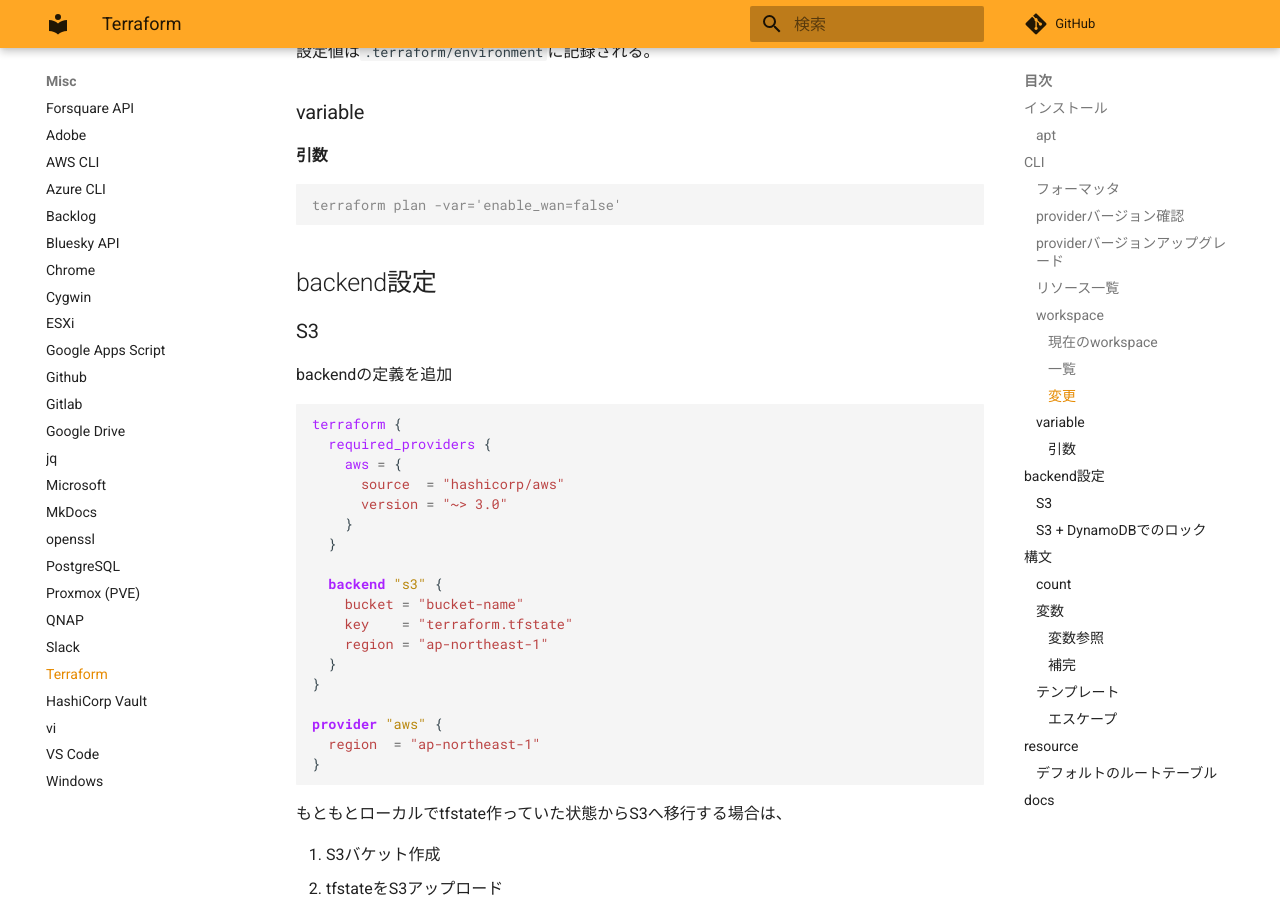
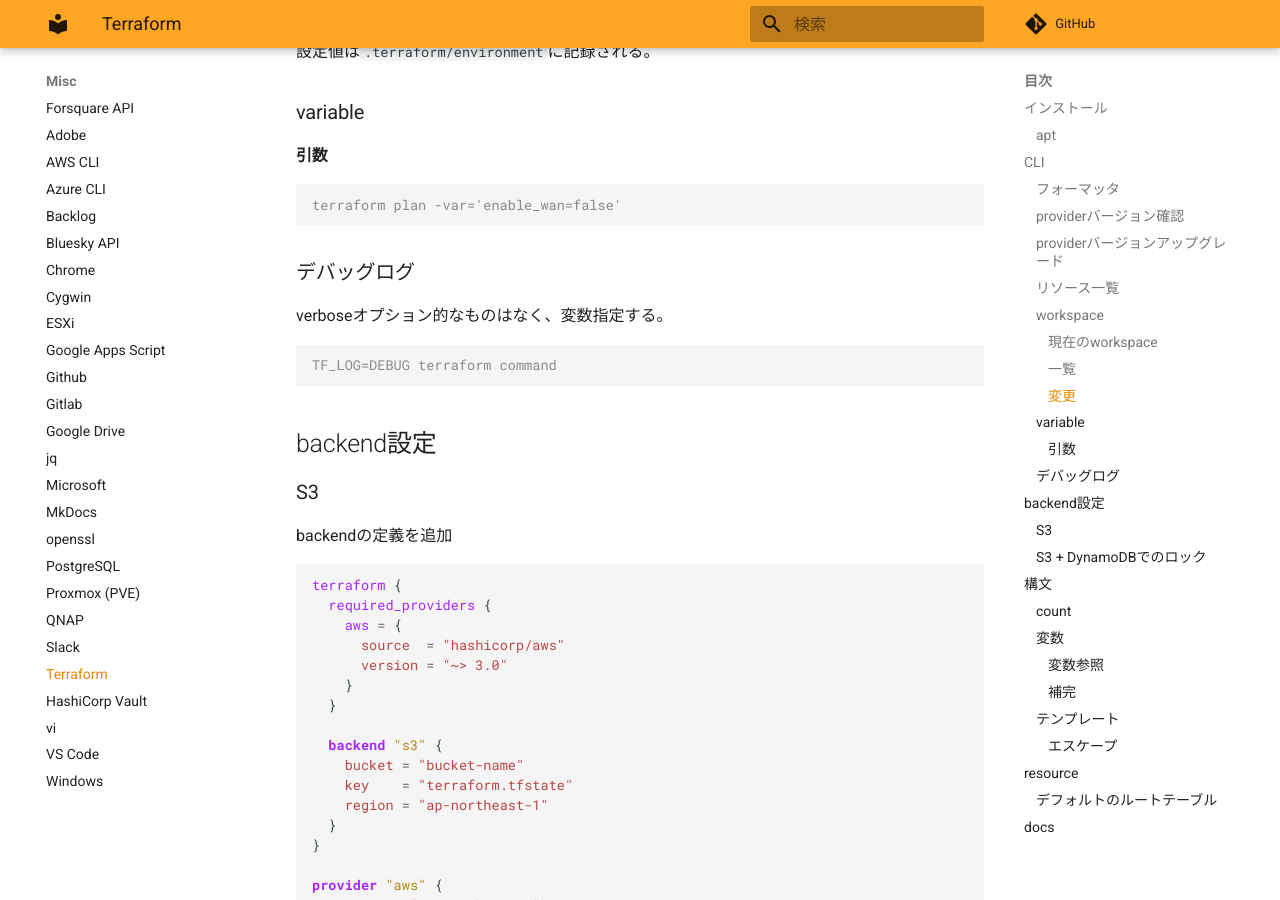
Before and after one commit to zaki-lknr/docs, an MkDocs documentation site: the page built from docs/Misc/terraform.md, in a window 1280 px wide and 900 px high, scrolled down 1661 px. Built offline with MkDocs 1.6.1 and Material for MkDocs 9.7.7, drawn with Linux system fonts in a browser that asks for light colours; comment, search, counter and statistics services are not loaded.

Commit message:
add: misc/terraform: デバッグログ

````diff
--- a/docs/Misc/terraform.md
+++ b/docs/Misc/terraform.md
@@ -82,6 +82,14 @@ Switched to workspace "2".
 
 ```console
 terraform plan -var='enable_wan=false'
+```
+
+### デバッグログ
+
+verboseオプション的なものはなく、変数指定する。
+
+```console
+TF_LOG=DEBUG terraform command
 ```
 
 ## backend設定
````
